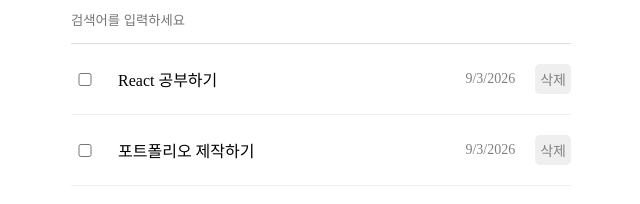
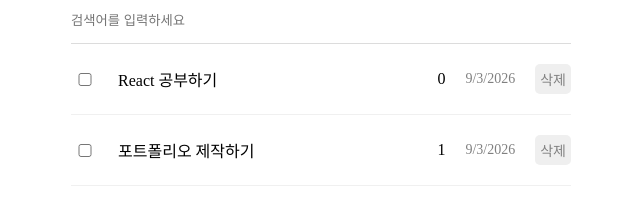
Before and after one commit to H-24/ToDoList-react-project, a React (Vite) app: page / in a window 1280 px wide. Shown: the part 284-488 px from the top of the page, without its empty margins (319-959 px from the left). Built offline with nearby package versions, Linux system fonts and the light colour scheme.

Commit message:
feat: id 생성 에러 디버깅

```diff
--- a/src/App.tsx
+++ b/src/App.tsx
@@ -47,7 +47,7 @@ function App() {
     dispatch({
       type: 'CREATE',
       data: {
-        id: idRef.current,
+        id: idRef.current++,
         isDone: false,
         content: content,
         date: new Date().getTime(),
--- a/src/components/TodoItem.tsx
+++ b/src/components/TodoItem.tsx
@@ -17,6 +17,7 @@ const TodoItem = ({todo} : ToDoItemProps) => {
         <div className='TodoItem'>
             <input onChange={onChangeCheckbox} type='checkbox'></input>
             <div className='content'>{todo.content}</div>
+            <div>{todo.id}</div>
             <div className='date'>{new Date(todo.date).toLocaleDateString()}</div>
             <button onClick={onClickButton}>삭제</button>
         </div>
```
